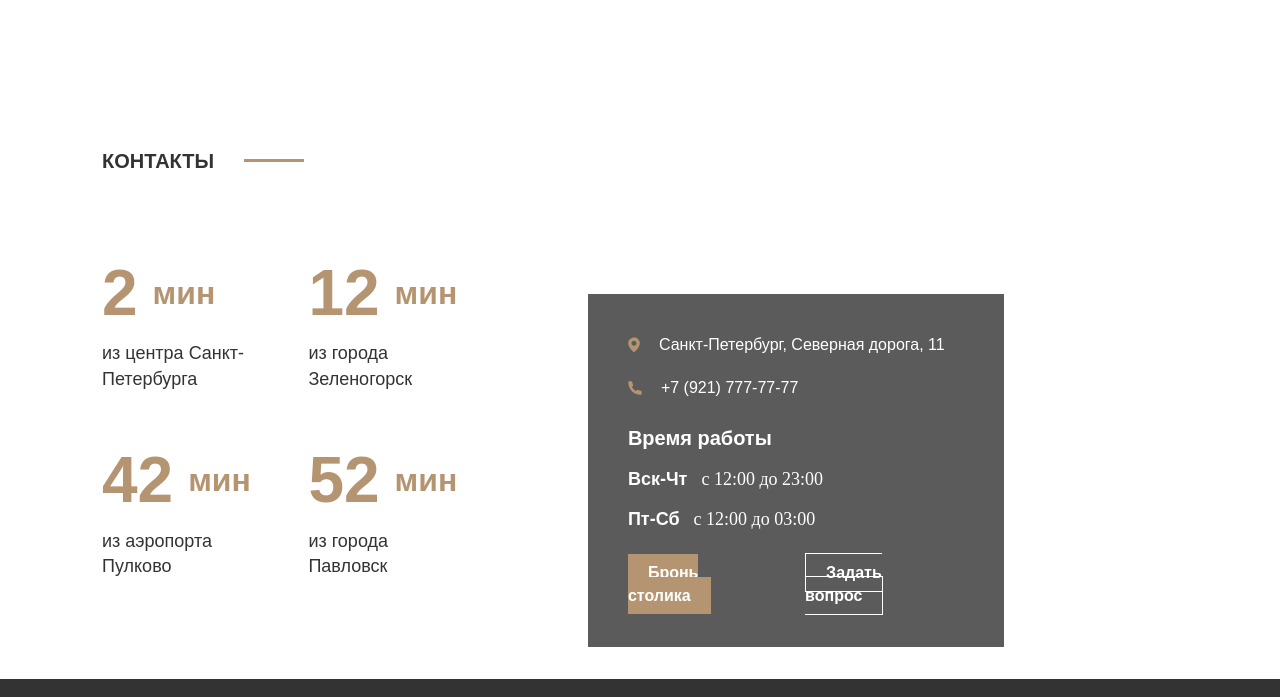
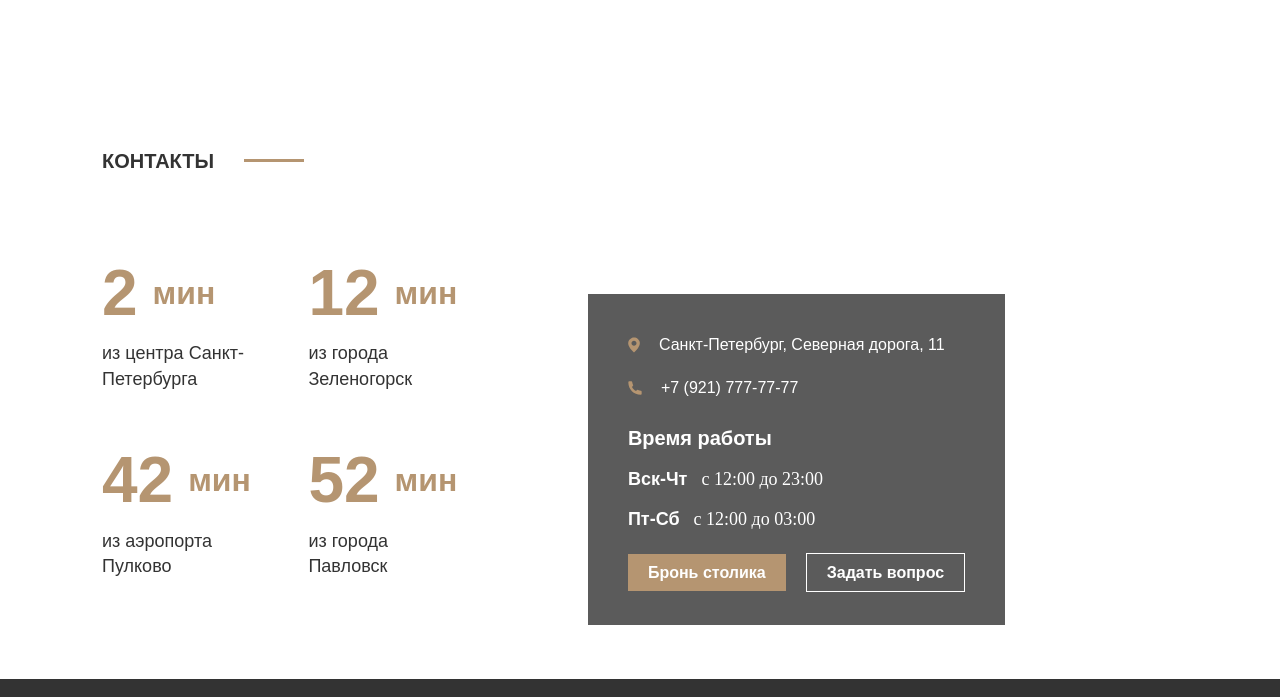
Before and after one commit to Bennerra/Food, a plain HTML site: page index.html in a window 1280 px wide. Shown: the part 2835-3532 px from the top of the page. Drawn offline with Linux system fonts and the light colour scheme; files whose address does not match are found by name.

Commit message:
Add files via upload

```diff
--- a/css/style.css
+++ b/css/style.css
@@ -584,7 +584,7 @@ button {
     top: 12.2%;
     left: -15%;
     background-color: #5B5B5B;
-    max-width: 416px;
+    max-width: 420px;
     padding: 40px;
 }
 .content__information-address {
```
